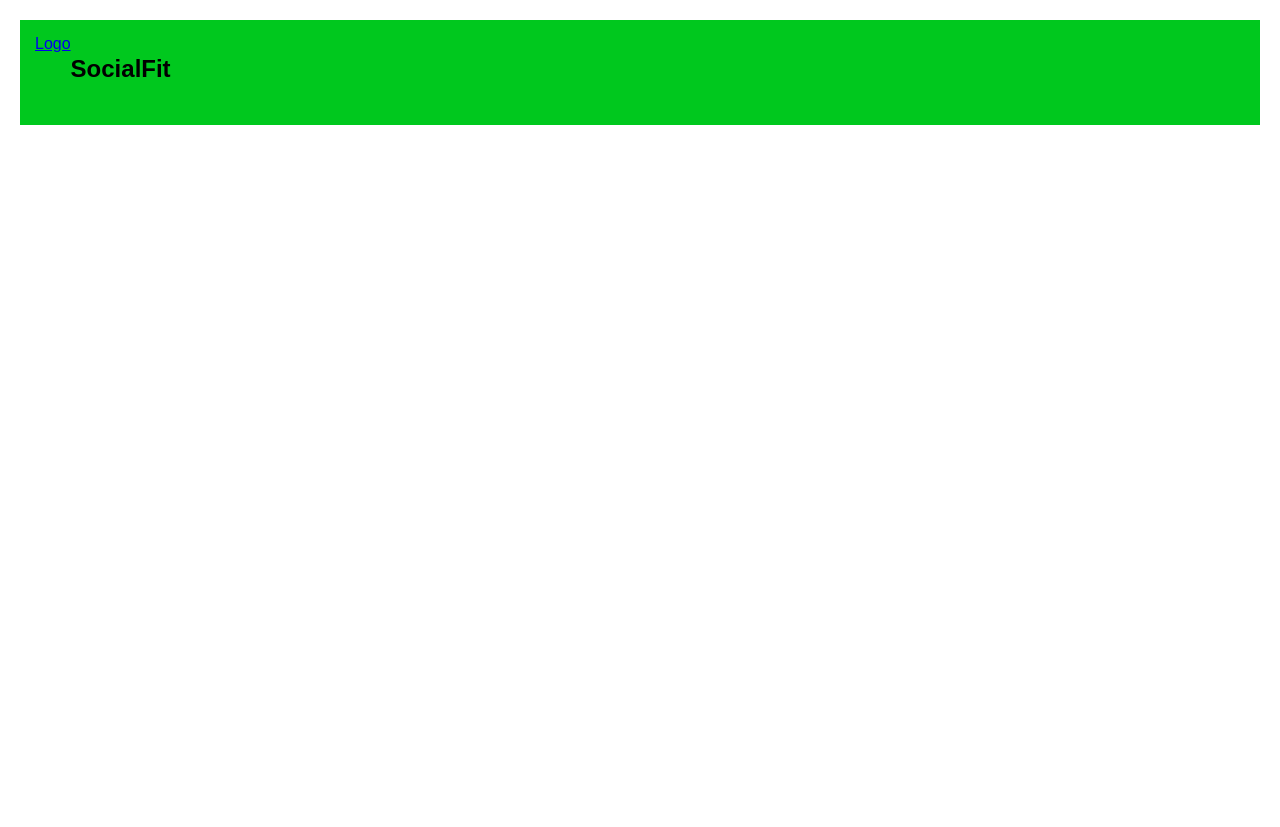
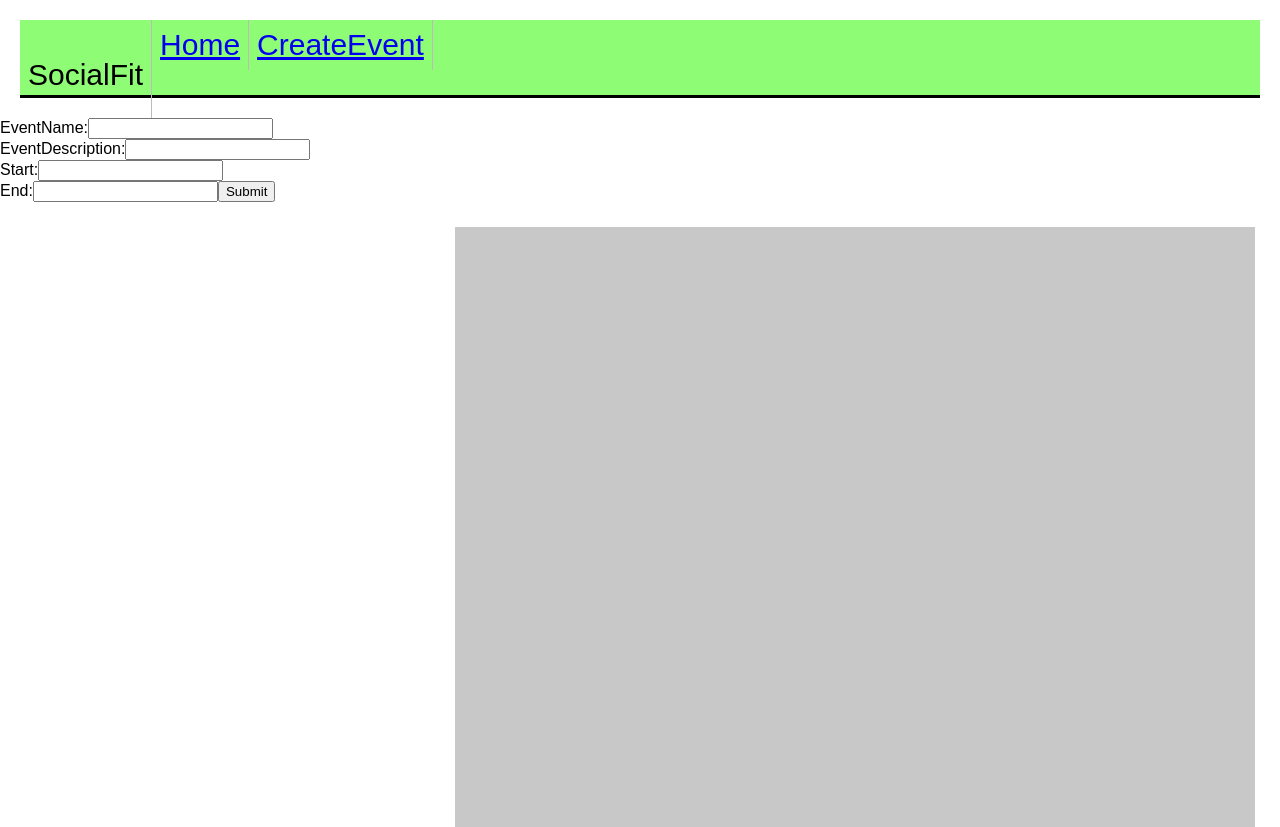
Before and after one commit to caseymjordan11/p3-front-end, a React (Create React App) app: page /createEvent in a window 1280 px wide. Before the commit the page ends 800 px from the top, so only its background shows below. Built offline with nearby package versions, Linux system fonts and the light colour scheme.

Commit message:
set up link functionality on navbar

```diff
--- a/src/App.js
+++ b/src/App.js
@@ -7,7 +7,8 @@ import {
 } from 'react-router-dom'
 import './App.css';
 import NavItem from './NavItem'
-
+import MapItem from './MapItem'
+import CreateEvent from './CreateEvent'
 
 class App extends Component {
 
@@ -16,11 +17,7 @@ class App extends Component {
       <Router>
         <div>
           <NavItem />
-          <main>
-
-            {/* calendar
-             map */}
-          </main>
+          <MapItem />
         </div>
       </Router>
     );
--- /dev/null
+++ b/src/CreateEvent.js
@@ -0,0 +1,37 @@
+import React, {Component} from 'react'
+
+export default class CreateEvent extends Component {
+
+  handleSubmit(evt) {
+    evt.preventDeafult()
+  }
+
+  render() {
+    return (
+      <div>
+        <form onsubmit={this.handleSubmit}>
+          <label>
+            EventName:
+            <input type="text" name="eventname" />
+          </label>
+          <br></br>
+          <label>
+            EventDescription:
+            <input type="textarea" name="eventdescription" />
+          </label>
+          <br></br>
+          <label>
+            Start:
+            <input type="text" name="startTime" />
+          </label>
+          <br></br>
+          <label>
+            End:
+            <input type="text" name="endTime" />
+          </label>
+          <input type="submit" value="Submit" />
+        </form>
+      </div>
+    )
+  }
+}
--- /dev/null
+++ b/src/MapItem.js
@@ -0,0 +1,24 @@
+import React from 'react'
+
+const MapItem = ({}) => {
+
+  const mapStyle = {
+    width: '800px',
+    height: '600px',
+    margin: '25px',
+    backgroundColor: 'rgb(200, 200, 200)',
+    position: 'absolute',
+    right: '0px'
+  }
+
+
+
+    return (
+      <div>
+        <article style={mapStyle}></article>
+      </div>
+    )
+
+
+}
+export default MapItem
--- a/src/NavItem.js
+++ b/src/NavItem.js
@@ -1,30 +1,47 @@
 import React from 'react'
 import PropTypes from 'prop-types'
 import {
-  Link
+  BrowserRouter as Router,
+  Link,
+  Route
 } from 'react-router-dom'
-
+import CreateEvent from './CreateEvent'
 
 const NavItem = ({ }) => {
 
   const navStyle = {
     margin: '20px',
-    padding: '15px',
-    background: 'rgb(0, 200, 30)',
+    background: 'rgb(143, 252, 118)',
+    borderBottom: '3px solid black',
     width: 'auto',
     height: '75px',
-    display: 'flex',
-    flexDirection: 'row'
+  }
+  const ulStyle = {
+    listStyleType: 'none',
+    margin: '0',
+    padding: '0',
+    overflow: 'hidden'
+  }
+  const liStyle = {
+    display: 'block',
+    float: 'left',
+    textAlign: 'center',
+    fontSize: '30px',
+    padding: '8px',
+    borderRight: '1px solid #bbb'
   }
 
 
   return (
     <div>
       <nav style={navStyle}>
-        <Link to="home">Logo</Link>
-        <h1>SocialFit</h1>
-
+        <ul style={ulStyle}>
+          <li style={liStyle}><p>SocialFit</p></li>
+          <li style={liStyle}><Link to="/home">Home</Link></li>
+          <li style={liStyle}><Link to="/createEvent">CreateEvent</Link></li>
+        </ul>
       </nav>
+        <Route path="/createEvent" component={CreateEvent} />
     </div>
   )
 }
```
